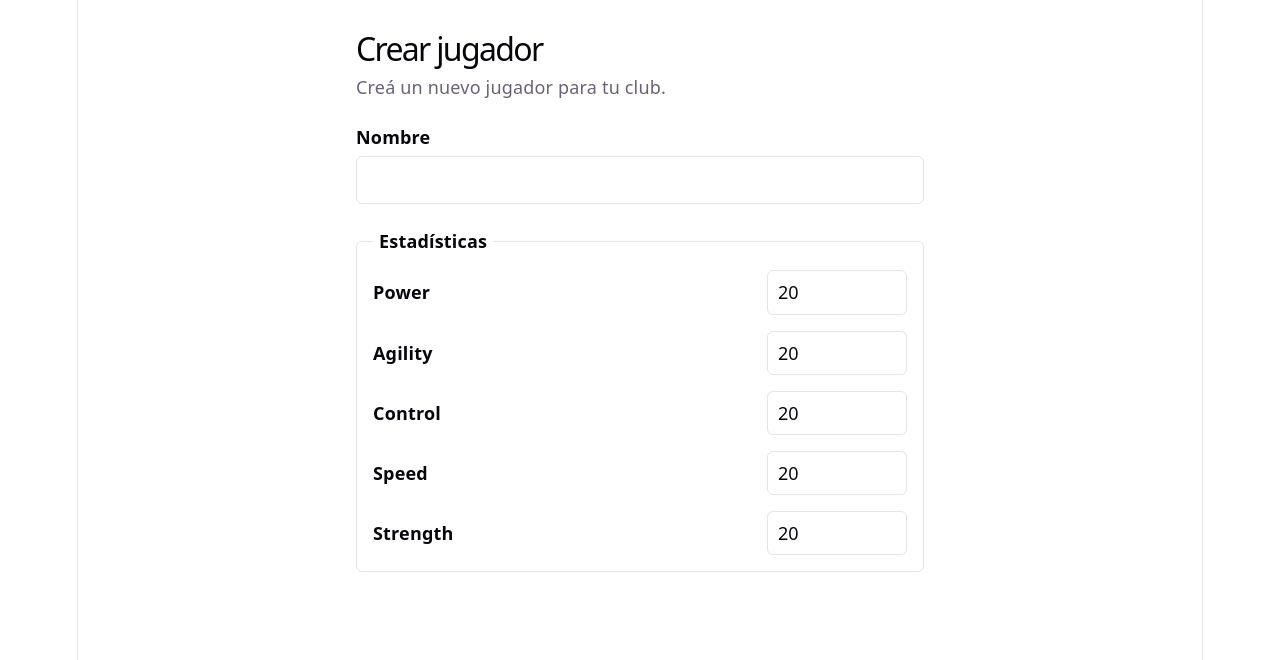
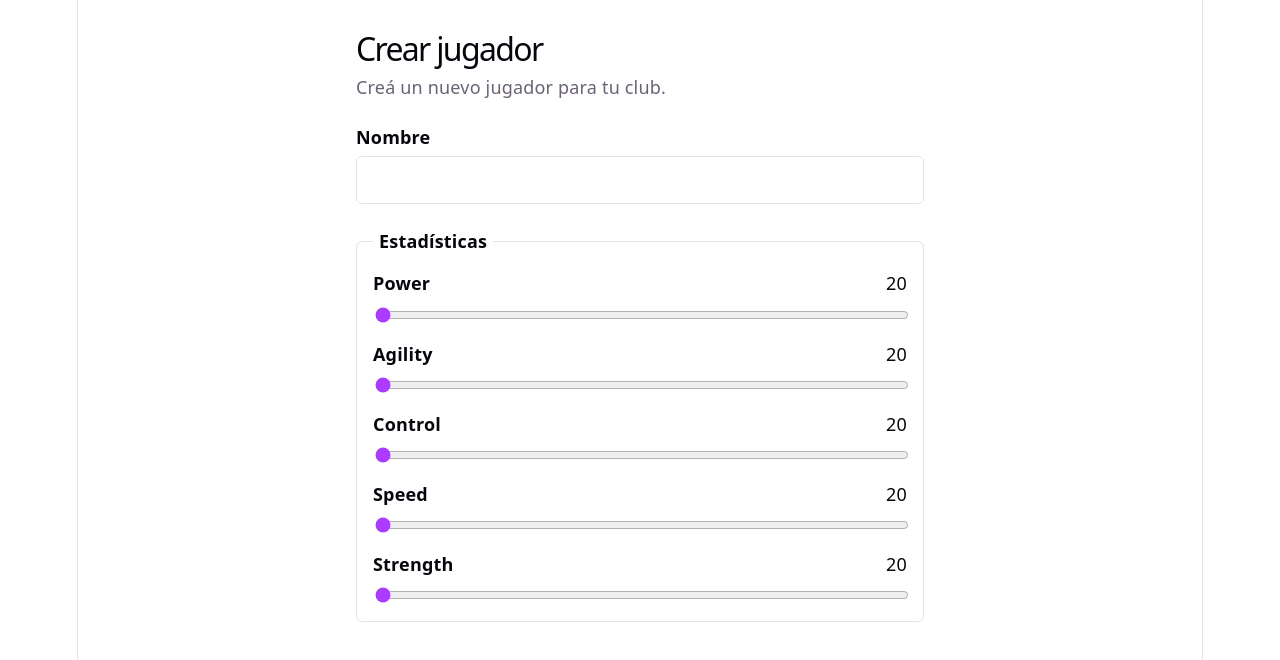
Before and after one commit to Mordecai-Y-Los-Rigbys/futbot-Front, a React (Vite) app in the folder futbot-front/: page /players/new in a window 1280 px wide. Shown: the top 660 px of the page. Built offline with nearby package versions, Linux system fonts and the light colour scheme.

Commit message:
fix: se cambia llenado de stats por slider y se agregan las stats iniciales como constante

```diff
--- a/futbot-front/src/pages/CreatePlayerPage.css
+++ b/futbot-front/src/pages/CreatePlayerPage.css
@@ -56,12 +56,13 @@
 
 .create-player-page__stat {
   display: grid;
-  grid-template-columns: 1fr minmax(100px, 140px);
+  grid-template-columns: 1fr auto;
   align-items: center;
   gap: 8px;
 }
 
-.create-player-page__stat label {
+.create-player-page__stat label,
+.create-player-page__stat output {
   color: var(--text-h);
 }
 
@@ -69,13 +70,12 @@
   font-weight: 600;
 }
 
+.create-player-page__stat output {
+  font-variant-numeric: tabular-nums;
+}
+
 .create-player-page__stat input {
+  grid-column: 1 / -1;
   width: 100%;
-  box-sizing: border-box;
-  padding: 8px 10px;
-  border: 1px solid var(--border);
-  border-radius: 6px;
-  color: var(--text-h);
-  background: var(--bg);
-  font: inherit;
+  accent-color: var(--accent);
 }
--- a/futbot-front/src/pages/CreatePlayerPage.jsx
+++ b/futbot-front/src/pages/CreatePlayerPage.jsx
@@ -1,5 +1,13 @@
 import { useState } from 'react';
 import './CreatePlayerPage.css';
+
+const INITIAL_STATS = {
+  power: 20,
+  agility: 20,
+  control: 20,
+  speed: 20,
+  strength: 20,
+};
 
 const STAT_LABELS = {
   power: 'Power',
@@ -11,20 +19,11 @@ const STAT_LABELS = {
 
 export default function CreatePlayerPage() {
   const [name, setName] = useState('');
-  const [stats, setStats] = useState({
-    power: '20',
-    agility: '20',
-    control: '20',
-    speed: '20',
-    strength: '20',
-  });
+  const [stats, setStats] = useState(INITIAL_STATS);
 
   const handleStatChange = (event) => {
     const { name: stat, value } = event.target;
-    setStats((currentStats) => ({
-      ...currentStats,
-      [stat]: value === '' ? '' : Number(value),
-    }));
+    setStats((currentStats) => ({ ...currentStats, [stat]: Number(value) }));
   };
 
   return (
@@ -48,10 +47,11 @@ export default function CreatePlayerPage() {
         {Object.entries(STAT_LABELS).map(([stat, label]) => (
           <div className="create-player-page__stat" key={stat}>
             <label htmlFor={`player-${stat}`}>{label}</label>
+            <output htmlFor={`player-${stat}`}>{stats[stat]}</output>
             <input
               id={`player-${stat}`}
               name={stat}
-              type="number"
+              type="range"
               min="20"
               max="100"
               step="1"
```
